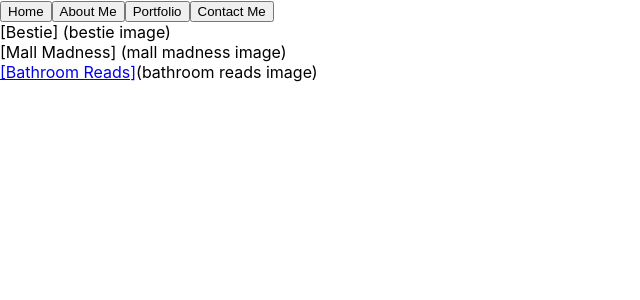
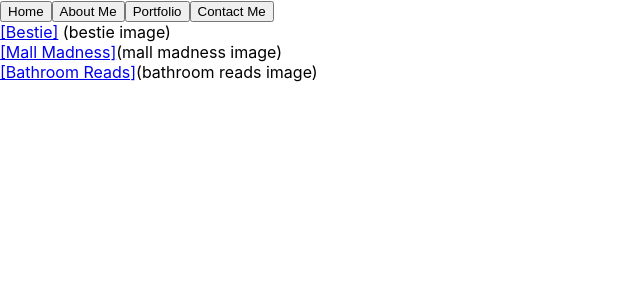
Before and after one commit to Candillan/Portfolio, a React (Create React App) app in the folder portfolio/: page / in a window 1280 px wide. Both pictures are taken after a click on the button "Portfolio". Shown: the top 300 px of the page, without its empty margins (0-640 px from the left). Built offline with nearby package versions, Linux system fonts and the light colour scheme.

Commit message:
Update projects.js

```diff
--- a/portfolio/src/projects.js
+++ b/portfolio/src/projects.js
@@ -3,8 +3,8 @@ import React from 'react';
 function Projects(){
     return(
         <div>
-            <div>[Bestie] (bestie image)</div>
-            <div>[Mall Madness] (mall madness image)</div>
+            <div><a href="https://github.com/annacarey/bestie-app-frontend">[Bestie]</a> (bestie image)</div>
+            <div><a href="https://github.com/merewelch214/mall-madness-client">[Mall Madness]</a>(mall madness image)</div>
             <div><a href="https://github.com/Candillan/bathroom-reads-frontend">[Bathroom Reads]</a>(bathroom reads image)</div>
             {console.log("Hello from projects")}
         </div>
```
